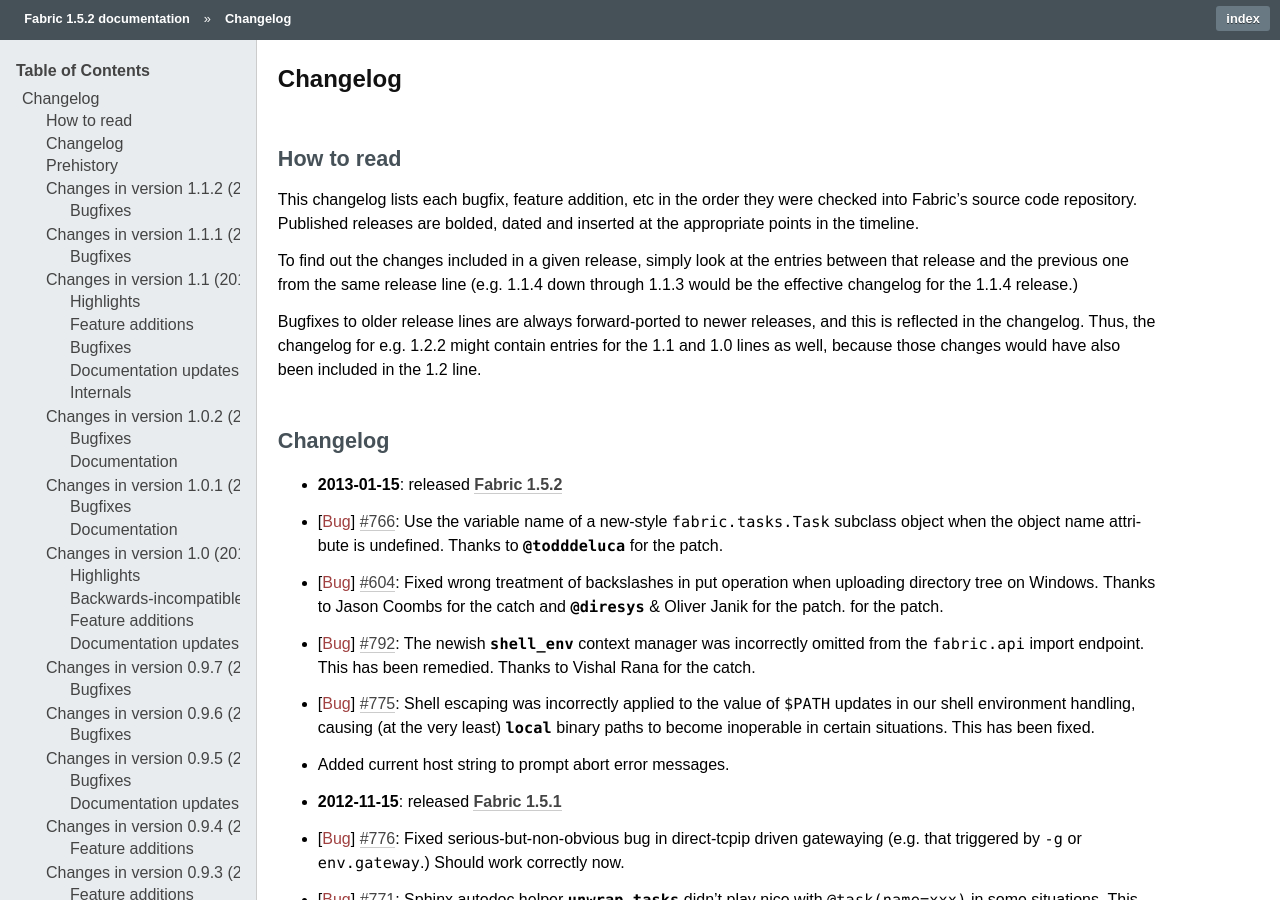
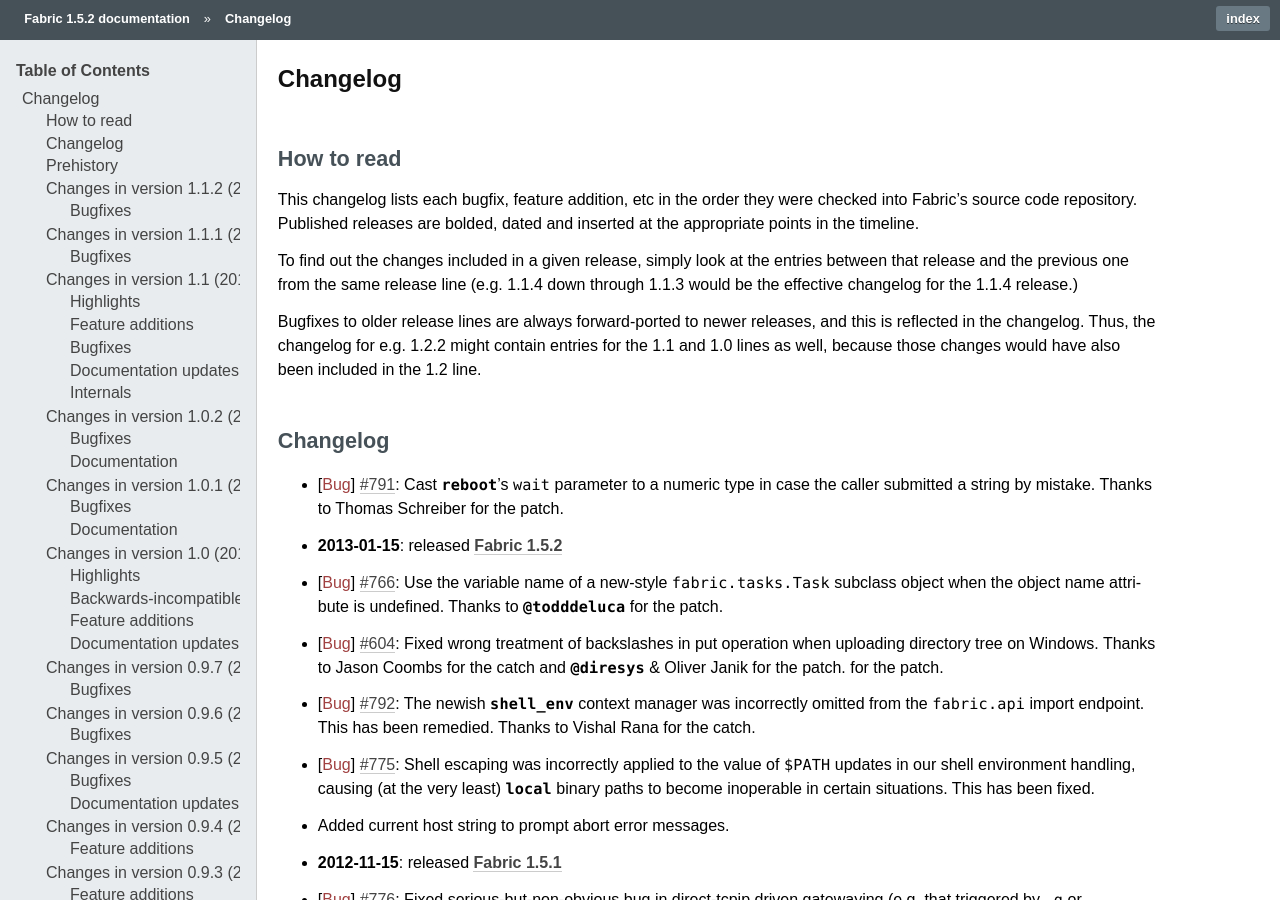
Before and after one commit to fabric/fabric, a Sphinx documentation site: the page built from docs/changelog.rst, in a window 1280 px wide and 900 px high. Built offline with Sphinx 7.4.7, drawn with Linux system fonts in a browser that asks for light colours.

Commit message:
Changelog re #791

```diff
--- a/docs/changelog.rst
+++ b/docs/changelog.rst
@@ -25,6 +25,9 @@
 Changelog
 =========
 
+* :bug:`791` Cast `~fabric.operations.reboot`'s ``wait`` parameter to a numeric
+  type in case the caller submitted a string by mistake. Thanks to Thomas
+  Schreiber for the patch.
 * :release:`1.5.2 <2013-01-15>`
 * :bug:`766` Use the variable name of a new-style ``fabric.tasks.Task``
   subclass object when the object name attribute is undefined.  Thanks to
```
